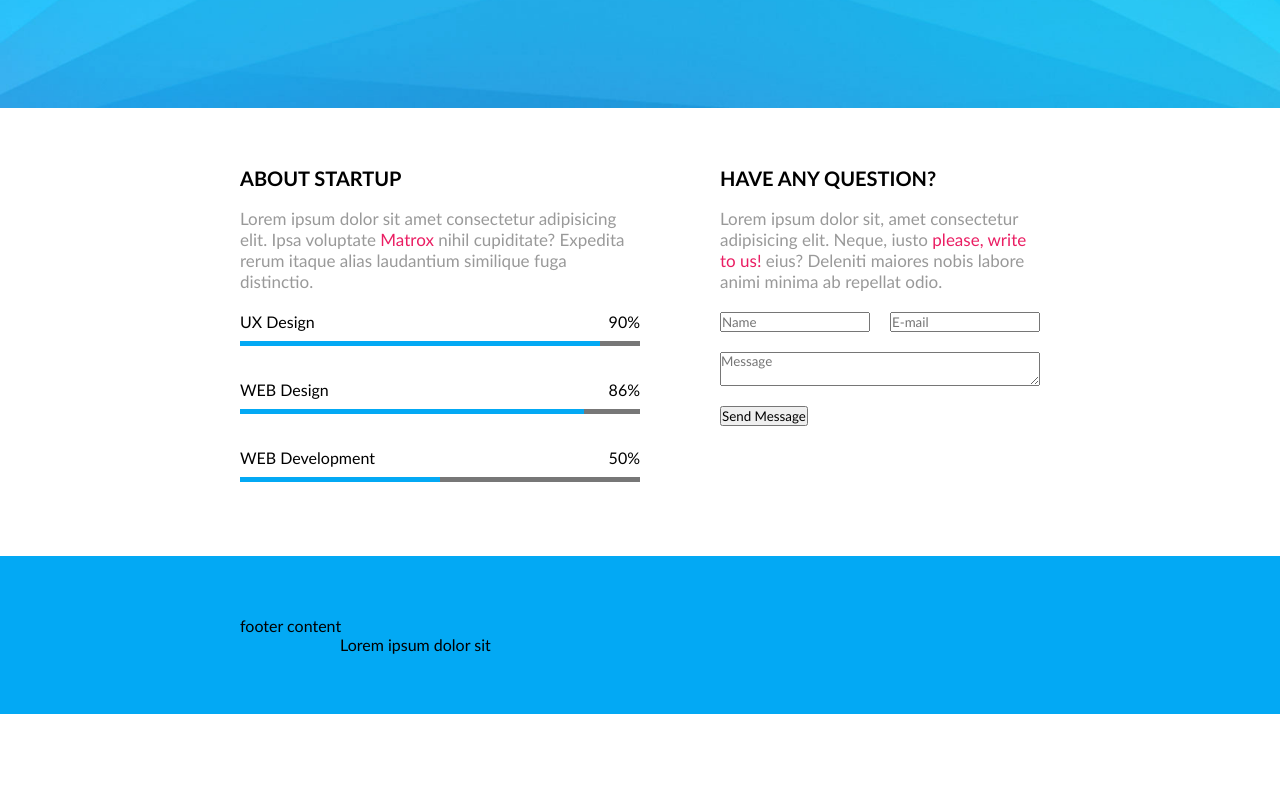
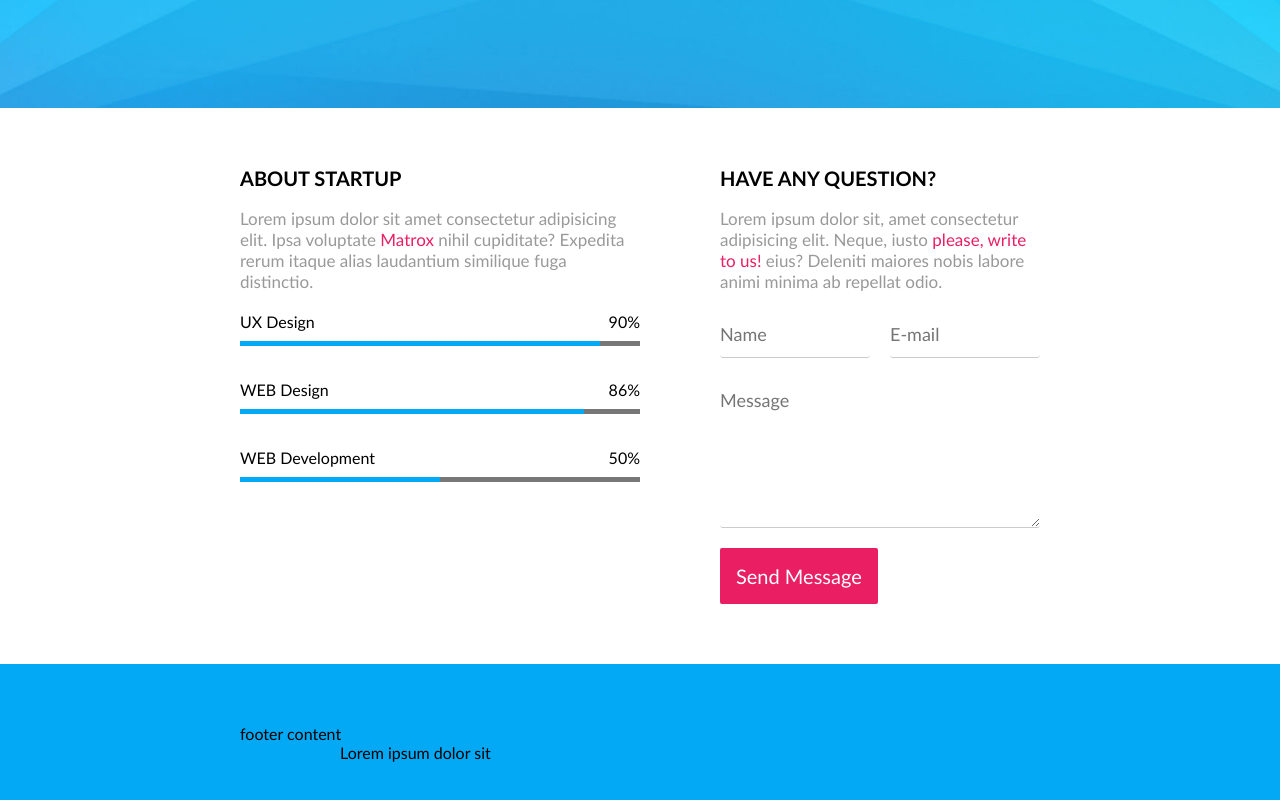
Before and after one commit to Niseme/5-coming-soon, a website: page index.html in a window 1280 px wide. Shown: the part 692-1492 px from the top of the page. Before the commit the page ends 1406 px from the top, so only its background shows below. Drawn offline with Linux system fonts and the light colour scheme.

Commit message:
message home styles

```diff
--- a/css/base/variables.css
+++ b/css/base/variables.css
@@ -1,4 +1,6 @@
 :root {
   --primary-color: #03a9f4;
   --secondary-color: #ea1e63;
+  --secondary-color-light: #f06291;
+  --secondary-color-dark: #9b0738;
 }
--- a/css/components/button.css
+++ b/css/components/button.css
@@ -1,2 +1,13 @@
 .btn {
+  padding: 0.8em;
+  font-size: 20px;
+  color: #fff;
+  background-color: var(--secondary-color);
+  border: none;
+  border-radius: 0.1em;
+  cursor: pointer;
 }
+
+.btn:hover {
+  background-color: var(--secondary-color-dark);
+}
--- a/css/components/form.css
+++ b/css/components/form.css
@@ -6,12 +6,30 @@
 .form > *:last-child {
   margin-bottom: 0;
 }
+.form > label {
+  display: none;
+}
 .form > input {
   width: calc(50% - 10px);
 }
 .form > input:last-of-type {
   float: right;
 }
+.form > .input {
+  font-size: 18px;
+  line-height: 1.5em;
+  padding: 0.5em 0;
+  border: none;
+  border-bottom: 1px solid #ccc;
+  border-radius: 0.2em;
+}
 .form > textarea {
   width: 100%;
+  height: 150px;
+  min-height: 100px;
+  max-height: 400px;
+  resize: vertical;
 }
+.form *:focus {
+  outline: 1px solid var(--secondary-color);
+}
--- a/index.html
+++ b/index.html
@@ -93,10 +93,14 @@
                     eius? Deleniti maiores nobis
                     labore animi minima ab repellat odio.</p>
                 <form class="form">
-                    <input type="text" placeholder="Name" required autocomplete="name">
-                    <input type="email" placeholder="E-mail" required autocomplete="email">
-                    <textarea name="" id="" placeholder="Message" required autocomplete="off"></textarea>
-                    <button type="submit">Send Message</button>
+                    <label for="name">Name</label>
+                    <input id="name" class="input" type="text" placeholder="Name" required autocomplete="name">
+                    <label for="email">Email</label>
+                    <input id="email" class="input" type="email" placeholder="E-mail" required autocomplete="email">
+                    <label for="message">message</label>
+                    <textarea name="" class="input" id="message" placeholder="Message" required
+                        autocomplete="off"></textarea>
+                    <button class="btn" type="submit">Send Message</button>
                 </form>
             </div>
         </div>
```
